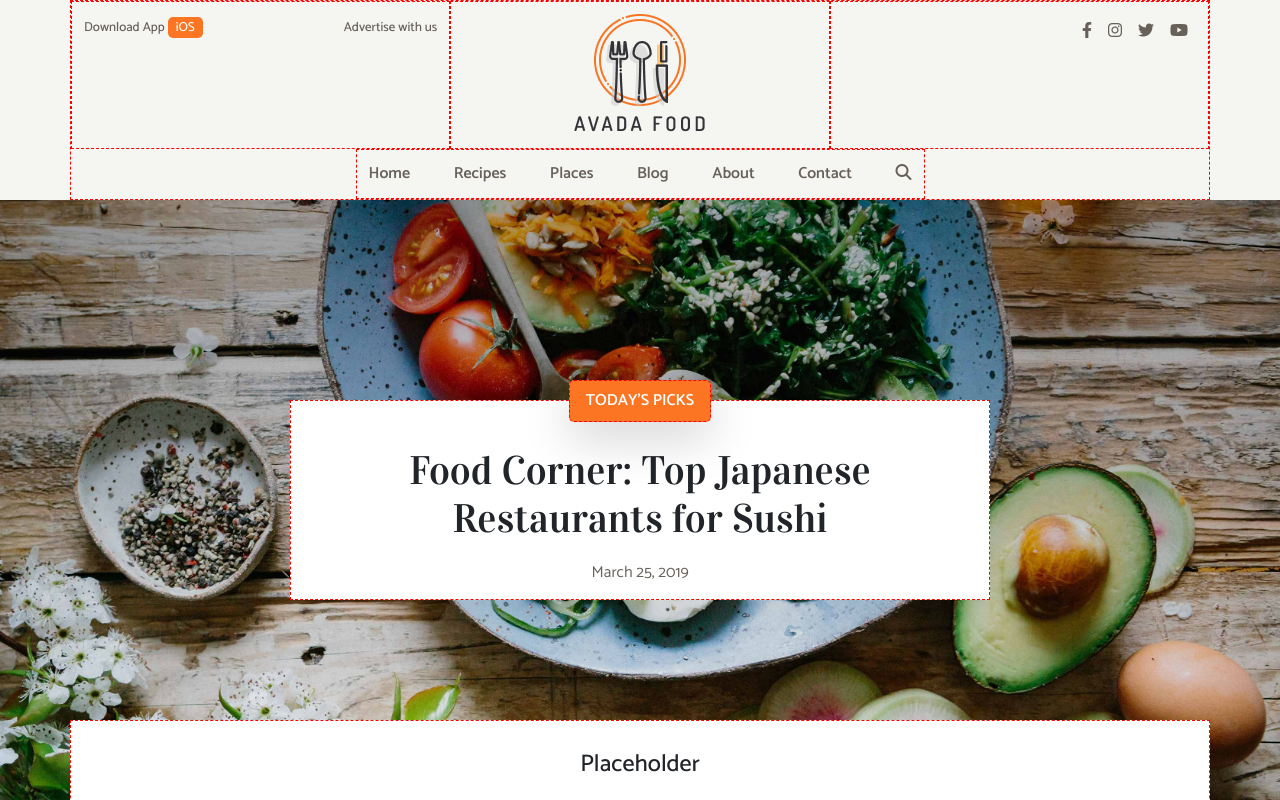
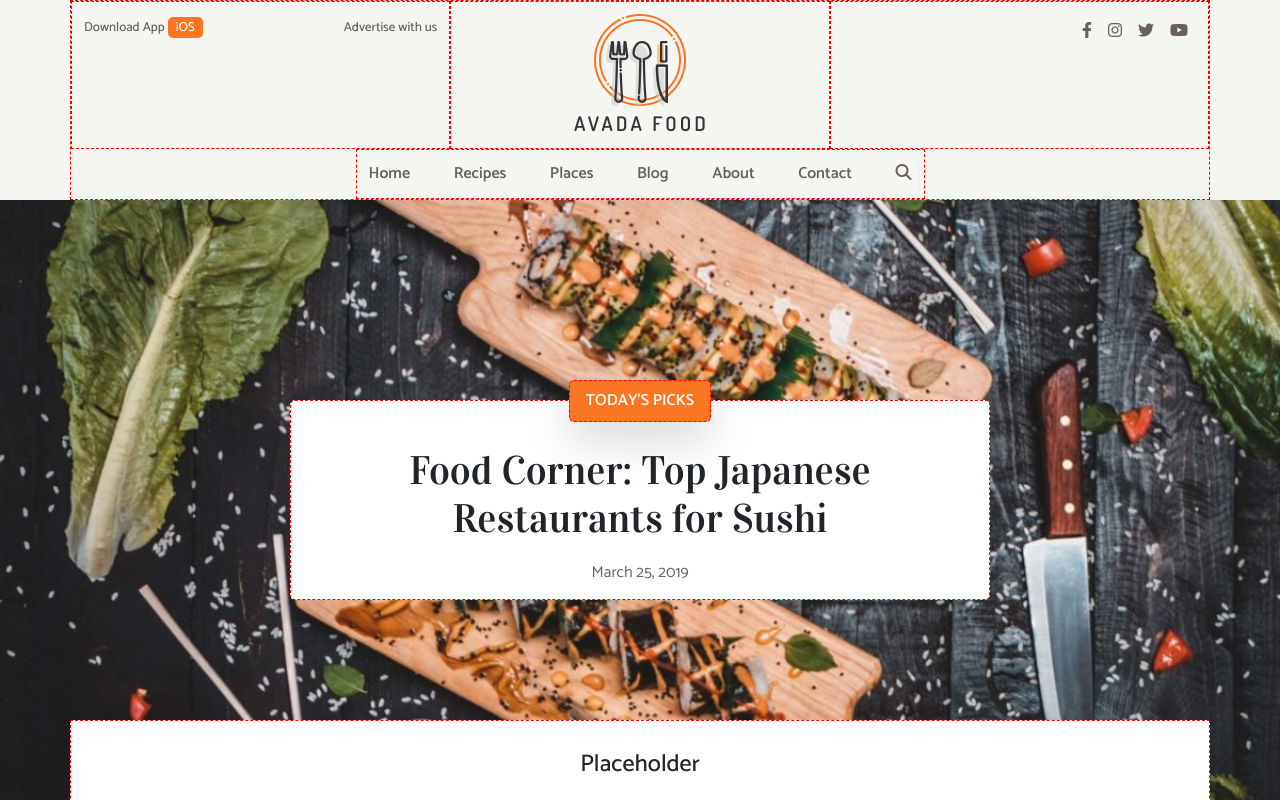
Before and after one commit to NicolaRicci100/proj-html-vuejs, a Vue app: page / in a window 1280 px wide. Shown: the top 800 px of the page. Built offline with nearby package versions, Linux system fonts and the light colour scheme.

Commit message:
immagine jumbotron corretta

```diff
--- a/src/components/AppMain.vue
+++ b/src/components/AppMain.vue
@@ -30,7 +30,7 @@ export default {
 #jumbotron {
   height: 600px;
   @include flex_center;
-  background-image: url(../assets/img/slide-jumboton-bg.jpeg);
+  background-image: url(../assets/img/single-post-img3-1200x790.jpg);
   background-position: center;
   background-repeat: no-repeat;
   background-size: cover;
@@ -41,6 +41,7 @@ export default {
     background-color: $primary-color;
     @include flex_center;
     flex-direction: column;
+    border-radius: 5px;
 
     >div {
       translate: 0 -15px;
```
Also changed, not shown: src/assets/img/slide-jumboton-bg.jpeg (deleted).
